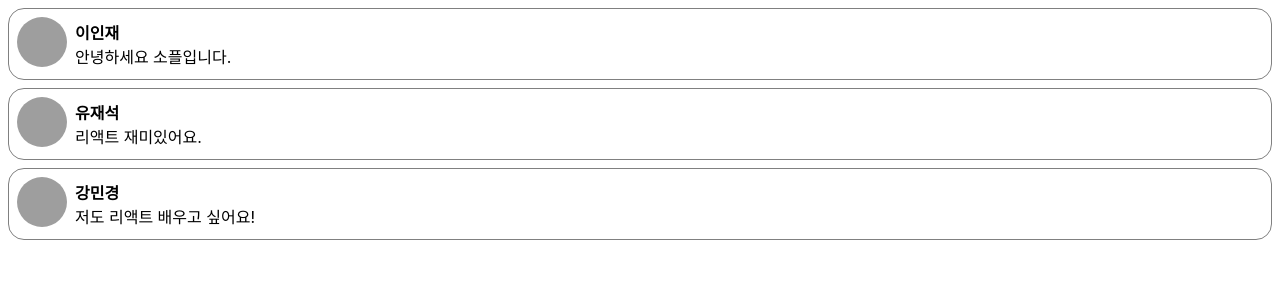
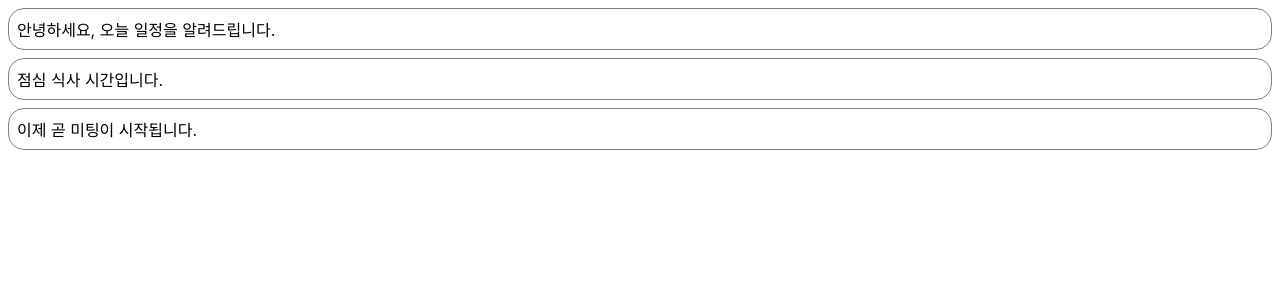
Before and after one commit to Zero-1016/react-playground, a React (Create React App) app in the folder school/: page / in a window 1280 px wide. Shown: the top 300 px of the page. Built offline with nearby package versions, Linux system fonts and the light colour scheme; grey boxes are pictures that could not be loaded.

Commit message:
chaptor 4 : state와 생명주기

```diff
--- /dev/null
+++ b/school/src/chaptor_6/Notification.jsx
@@ -0,0 +1,46 @@
+import React from "react";
+
+const styles = {
+  wrapper: {
+    margin: 8,
+    padding: 8,
+    display: "fles",
+    flexDirection: "row",
+    border: "1px solid grey",
+    borderRadius: 16,
+  },
+  messageText: {
+    color: "black",
+    fontSize: 16,
+  },
+};
+
+class Notification extends React.Component {
+  constructor(props) {
+    super(props);
+
+    this.state = {};
+  }
+  componentDidMount() {
+    console.log(`${this.props.id} componentDidMount() .called`);
+  }
+
+  componentDidUpdate() {
+    console.log(`${this.props.id} componentDidUpdate() .called`);
+  }
+
+  componentWillUnmount() {
+    console.log(`${this.props.id} componentWillUnmount() .called`);
+  }
+
+  //   Unmount. 컴포넌트 생성이 끝났을때도 종료? 사라졌을때만 종료?
+
+  render() {
+    return (
+      <div style={styles.wrapper}>
+        <span style={styles.messageText}>{this.props.message}</span>
+      </div>
+    );
+  }
+}
+export default Notification;
--- /dev/null
+++ b/school/src/chaptor_6/NotificationList.jsx
@@ -0,0 +1,65 @@
+import React from "react";
+import Notification from "./Notification";
+
+const reservedNotifications = [
+  {
+    id: 1,
+    message: "안녕하세요, 오늘 일정을 알려드립니다.",
+  },
+  {
+    id: 2,
+    message: "점심 식사 시간입니다.",
+  },
+  {
+    id: 3,
+    message: "이제 곧 미팅이 시작됩니다.",
+  },
+];
+
+var timer;
+
+class NotificationList extends React.Component {
+  constructor(props) {
+    super(props);
+
+    this.state = {
+      notifications: [],
+    };
+  }
+
+  componentDidMount() {
+    const { notifications } = this.state;
+    timer = setInterval(() => {
+      if (notifications.length < reservedNotifications.length) {
+        const index = notifications.length;
+        notifications.push(reservedNotifications[index]);
+        this.setState({
+          notifications: notifications,
+        });
+      } else {
+        clearInterval(timer);
+        // this.setState({
+        //   notifications: [],
+        // });
+      }
+    }, 1000);
+  }
+
+  render() {
+    return (
+      <div>
+        {this.state.notifications.map((notification) => {
+          return (
+            <Notification
+              key={notification.id}
+              id={notification.id}
+              message={notification.message}
+            />
+          );
+        })}
+      </div>
+    );
+  }
+}
+
+export default NotificationList;
--- a/school/src/index.js
+++ b/school/src/index.js
@@ -1,16 +1,16 @@
 import React from "react";
 import ReactDOM from "react-dom/client";
 import "./index.css";
-// import App from "./App";
 import reportWebVitals from "./reportWebVitals";
-import CommentList from "./chaptor_5/CommentList";
+import NotificationList from "./chaptor_6/NotificationList";
 
 const root = ReactDOM.createRoot(document.getElementById("root"));
 root.render(
   <React.StrictMode>
-    <CommentList />
+    <NotificationList />
   </React.StrictMode>
 );
+
 // If you want to start measuring performance in your app, pass a function
 // to log results (for example: reportWebVitals(console.log))
 // or send to an analytics endpoint. Learn more: https://bit.ly/CRA-vitals
```
